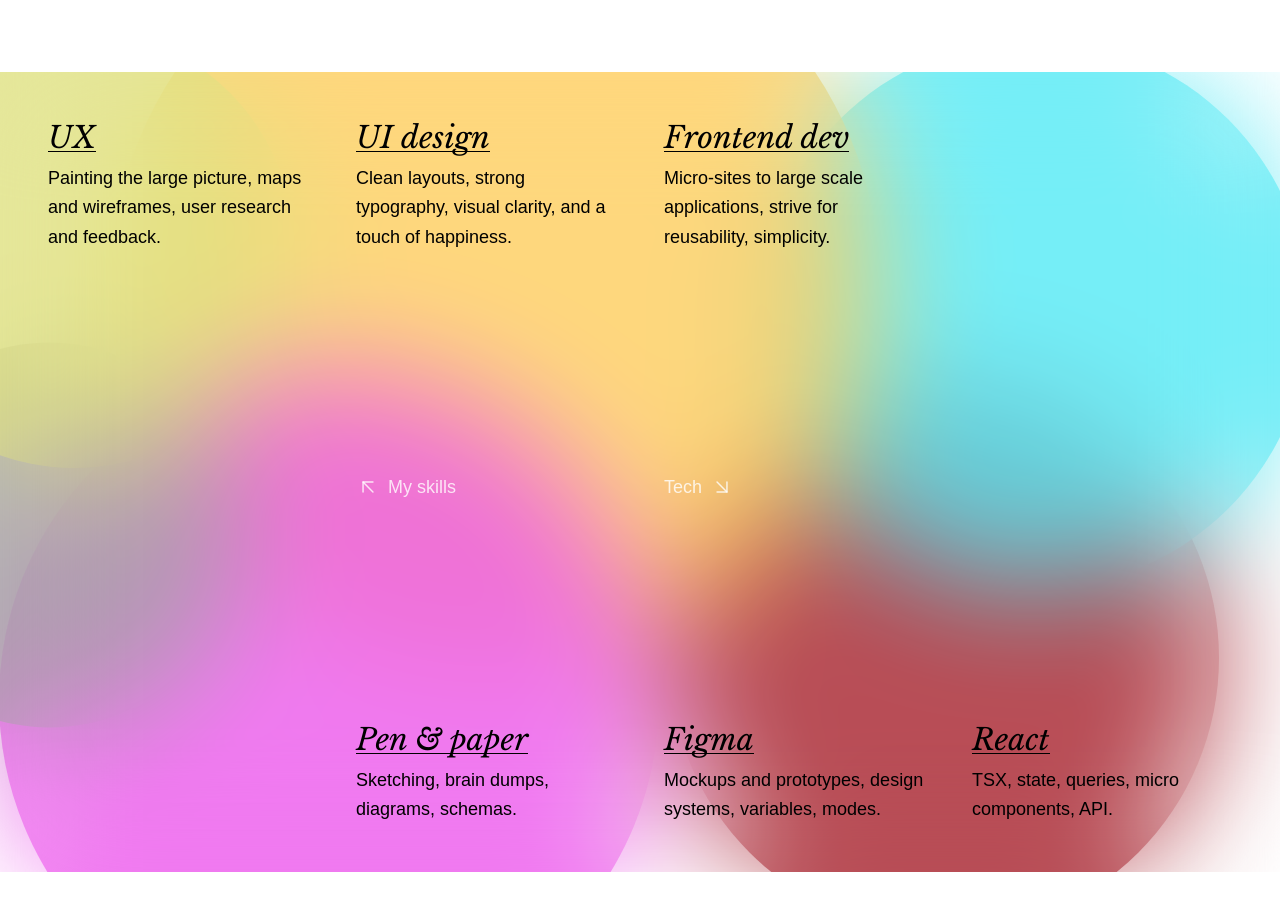
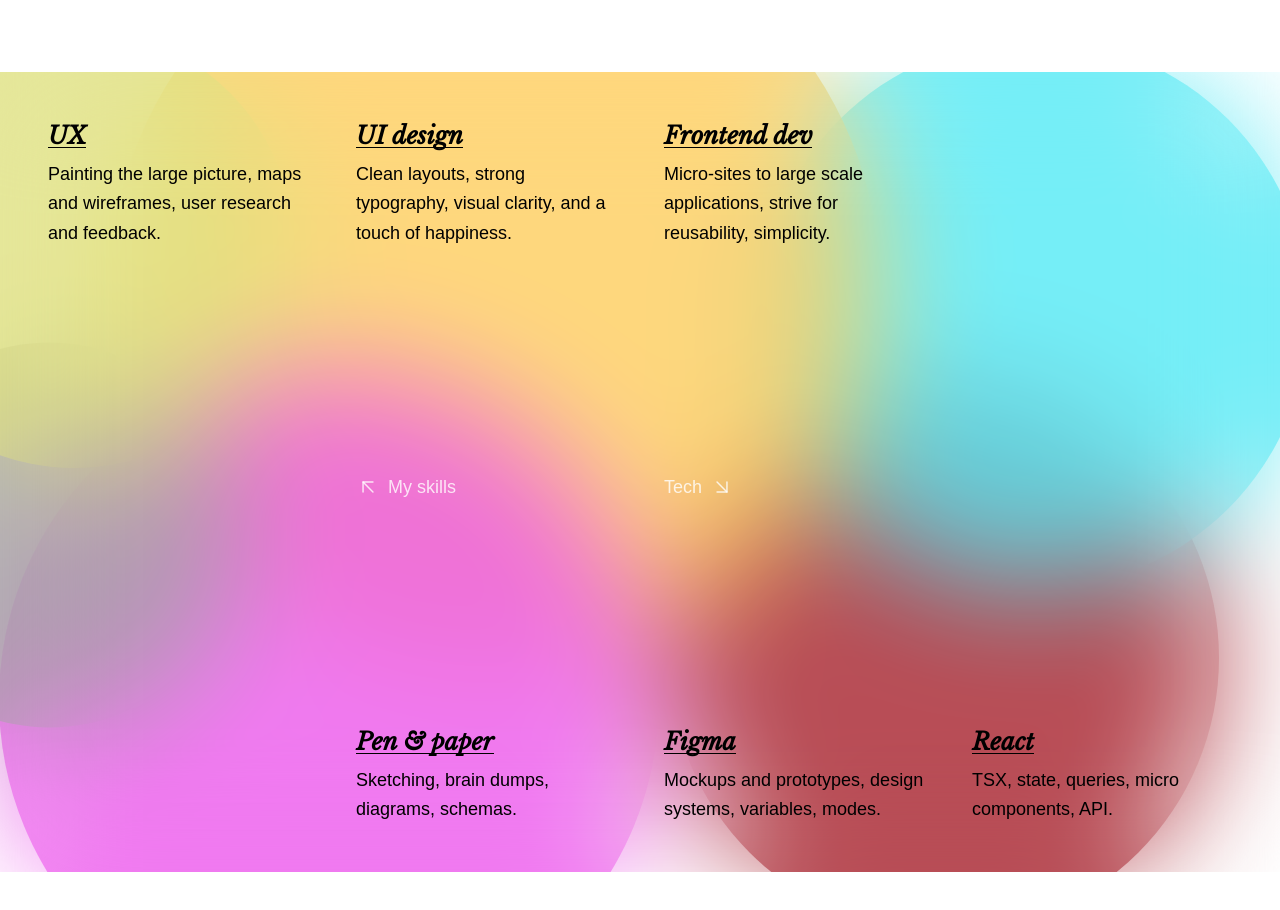
Before and after one commit to adamplesnik/adamplesnik.com, a React (Vite) app: page / in a window 1280 px wide. Shown: the part 920-1830 px from the top of the page. Built offline with nearby package versions, Linux system fonts and the light colour scheme; a web font is replaced by a local one.

Commit message:
Update h3 font size, use it in ChartItem

```diff
--- a/src/components/ChartItem.tsx
+++ b/src/components/ChartItem.tsx
@@ -21,7 +21,7 @@
       )}
       onClick={onClick}
     >
-      <Heading size={2} className={clsx('relative mb-2 inline-block text-nowrap')}>
+      <Heading size={3} className={clsx('relative mb-2 inline-block text-nowrap')}>
         {title}
         <div
           className={clsx(
--- a/src/components/Heading.tsx
+++ b/src/components/Heading.tsx
@@ -13,7 +13,7 @@
   } else if (size === 2) {
     return <h2 className={clsx(className, 'font-serif text-2xl italic sm:text-3xl')}>{children}</h2>
   } else if (size === 3) {
-    return <h3 className={clsx(defaultClasses, 'mb-4 text-lg')}>{children}</h3>
+    return <h3 className={clsx(defaultClasses, 'font-serif text-2xl italic')}>{children}</h3>
   }
 }
 
```
